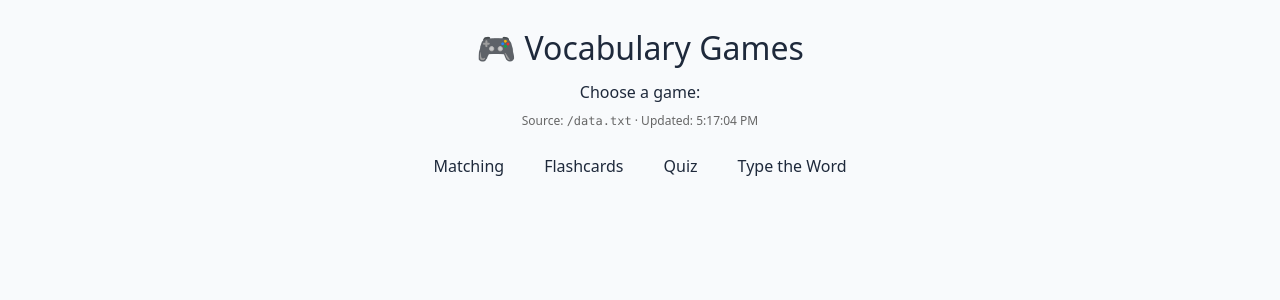
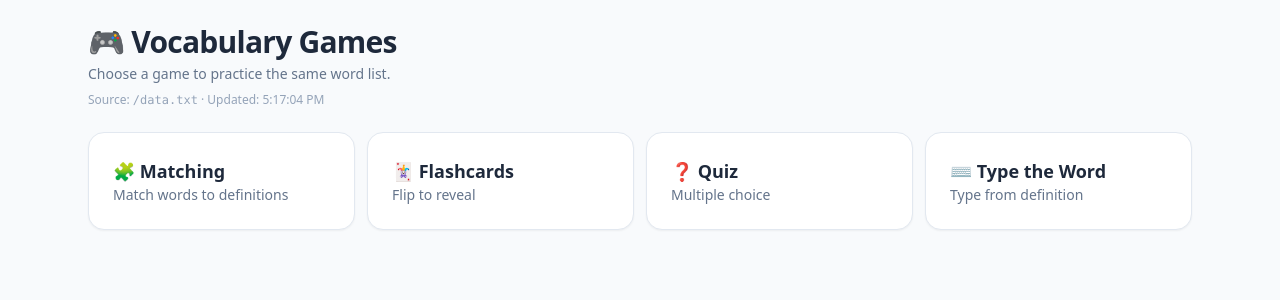
Before and after one commit to baykovaju29-bit/games, a React (Vite) app: page / in a window 1280 px wide. Shown: the top 300 px of the page. Built offline with nearby package versions, Linux system fonts and the light colour scheme.

Commit message:
Update App.jsx

```diff
--- a/src/App.jsx
+++ b/src/App.jsx
@@ -1,58 +1,59 @@
 import React, { useState } from "react";
 import "./styles/index.css";
 import { usePairsData } from "./dataHook";
+
 import Matching from "./games/Matching.jsx";
 import Flashcards from "./games/Flashcards.jsx";
 import Quiz from "./games/Quiz.jsx";
 import TypeTheWord from "./games/TypeTheWord.jsx";
 
-const GAMES = [
-  { id: "matching", name: "Matching" },
-  { id: "flashcards", name: "Flashcards" },
-  { id: "quiz", name: "Quiz" },
-  { id: "type", name: "Type the Word" },
-];
-
 export default function App() {
   const { pairs, source, error, updatedAt } = usePairsData();
   const [view, setView] = useState("menu");
 
-  const header = (
-    <header style={{marginBottom:16}}>
-      <h1 style={{fontSize:32, margin:0, textAlign:"center"}}>🎮 Vocabulary Games</h1>
-      <p style={{textAlign:"center", margin:"8px 0"}}>Choose a game:</p>
-      <p style={{textAlign:"center", fontSize:12, color:"#666"}}>
-        Source: <code>{source || "(loading...)"}</code>
-        {updatedAt && <> · Updated: {updatedAt.toLocaleTimeString()}</>}
-        {error && <> · <span style={{color:"#c00"}}>Error: {error}</span></>}
-      </p>
-    </header>
+  const meta = (
+    <p className="text-xs text-slate-400">
+      Source: <span className="font-mono">{source || "(loading...)"}</span>
+      {updatedAt && <> · Updated: {updatedAt.toLocaleTimeString()}</>}
+      {error && <> · <span className="text-rose-600">Error: {error}</span></>}
+    </p>
   );
 
+  if (view !== "menu") {
+    const back = <button className="btn" onClick={()=>setView("menu")}>← Back to menu</button>;
+    return (
+      <div className="min-h-screen py-6">
+        <div className="container mb-4">{back}</div>
+        {view === "matching"   && <Matching     pairs={pairs} meta={meta} />}
+        {view === "flashcards" && <Flashcards   pairs={pairs} meta={meta} />}
+        {view === "quiz"       && <Quiz         pairs={pairs} meta={meta} />}
+        {view === "type"       && <TypeTheWord  pairs={pairs} meta={meta} />}
+      </div>
+    );
+  }
+
   return (
-    <div style={{minHeight:"100vh", padding:24, fontFamily:"system-ui"}}>
-      {header}
+    <div className="min-h-screen py-6">
+      <div className="container">
+        <h1 className="h1">🎮 Vocabulary Games</h1>
+        <p className="sub mt-1">Choose a game to practice the same word list.</p>
+        <div className="mt-2">{meta}</div>
 
-      {view === "menu" && (
-        <div style={{display:"flex", gap:12, justifyContent:"center", flexWrap:"wrap"}}>
-          {GAMES.map(g => (
-            <button key={g.id} onClick={()=>setView(g.id)} style={{padding:"8px 14px"}}>
-              {g.name}
+        <div className="grid grid-cols-1 sm:grid-cols-2 lg:grid-cols-4 gap-3 mt-6">
+          {[
+            { id: "matching",   icon:"🧩", title:"Matching",   desc:"Match words to definitions" },
+            { id: "flashcards", icon:"🃏", title:"Flashcards", desc:"Flip to reveal" },
+            { id: "quiz",       icon:"❓", title:"Quiz",       desc:"Multiple choice" },
+            { id: "type",       icon:"⌨️", title:"Type the Word", desc:"Type from definition" },
+          ].map(g => (
+            <button key={g.id} className="card card-pad text-left hover:bg-slate-50 active:scale-[0.99] transition"
+                    onClick={()=>setView(g.id)}>
+              <div className="text-lg font-semibold">{g.icon} {g.title}</div>
+              <div className="sub">{g.desc}</div>
             </button>
           ))}
         </div>
-      )}
-
-      {view !== "menu" && (
-        <div style={{maxWidth:900, margin:"16px auto"}}>
-          <button onClick={()=>setView("menu")} style={{marginBottom:12}}>&larr; Back</button>
-
-          {view === "matching"   && <Matching pairs={pairs} />}
-          {view === "flashcards" && <Flashcards pairs={pairs} />}
-          {view === "quiz"       && <Quiz pairs={pairs} />}
-          {view === "type"       && <TypeTheWord pairs={pairs} />}
-        </div>
-      )}
+      </div>
     </div>
   );
 }
```
